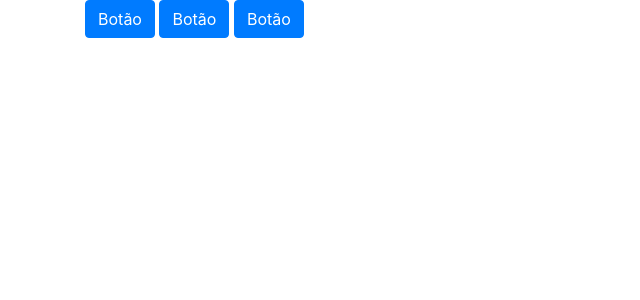
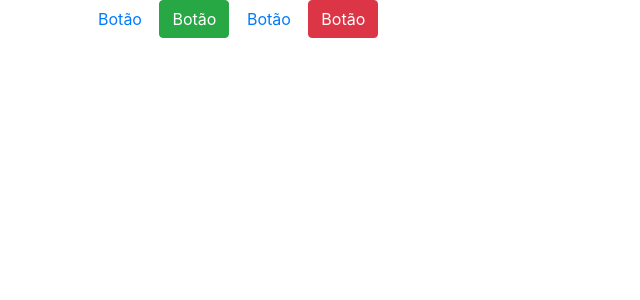
Before and after one commit to deusyvan/bootstrap4, a PHP site: page / in a window 1280 px wide. Shown: the top 300 px of the page, without its empty margins (0-640 px from the left). Run offline with PHP 8.4, Linux system fonts and the light colour scheme.

Commit message:
Formas entre outros

```diff
--- a/index.php
+++ b/index.php
@@ -15,9 +15,10 @@
 	<body>
 		<div class="container">
 
-			<a class="btn btn-primary"  href="#">Botão</a>
-			<button class="btn btn-primary">Botão</button>
-			<input  class="btn btn-primary" type="submit" value="Botão" />
+			<a class="btn btn-psecundary"  href="#">Botão</a>
+			<button class="btn btn-success">Botão</button>
+			<button class="btn btn-link">Botão</button>
+			<input  class="btn btn-danger" type="submit" value="Botão" />
 		</div>
 
 
```
